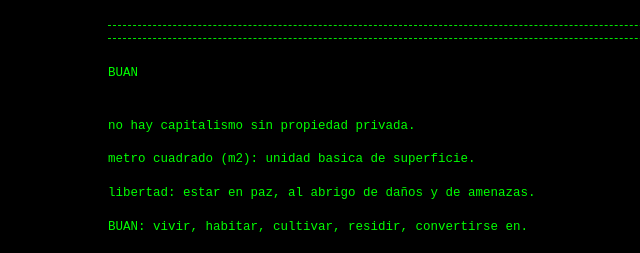
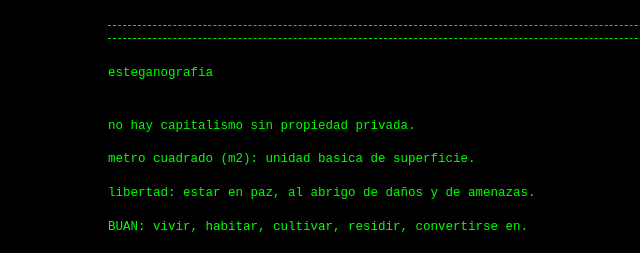
Before and after one commit to Guerrillaradio/liber_novus, a Jekyll site: the page built from index.md, in a window 1280 px wide. Shown: the top 253 px of the page, without its empty margins (232-872 px from the left). Built offline with Jekyll 4.4.1, drawn with Linux system fonts in a browser that asks for light colours; our own code applies the rules of GitHub Pages for plain Markdown files.

Commit message:
Update index.md

```diff
--- a/index.md
+++ b/index.md
@@ -1,5 +1,5 @@
 
-<p>BUAN
+<p>esteganografia
 
 <p>no hay capitalismo sin propiedad privada.
 <p>metro cuadrado (m2): unidad basica de superficie.
```
